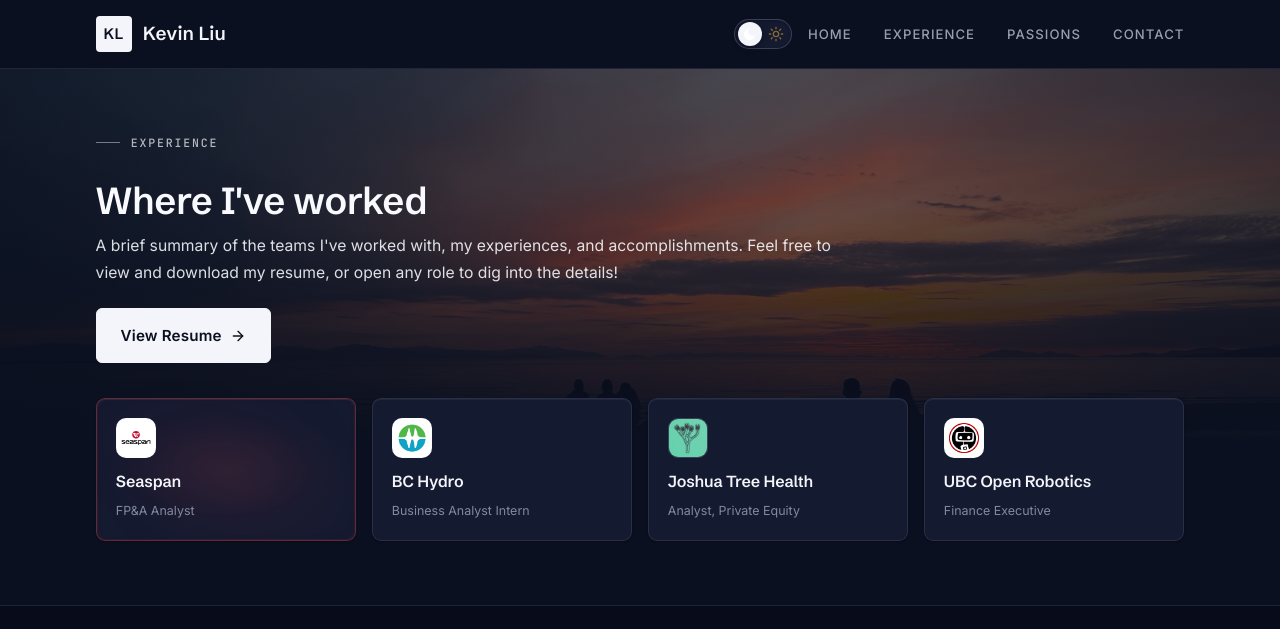
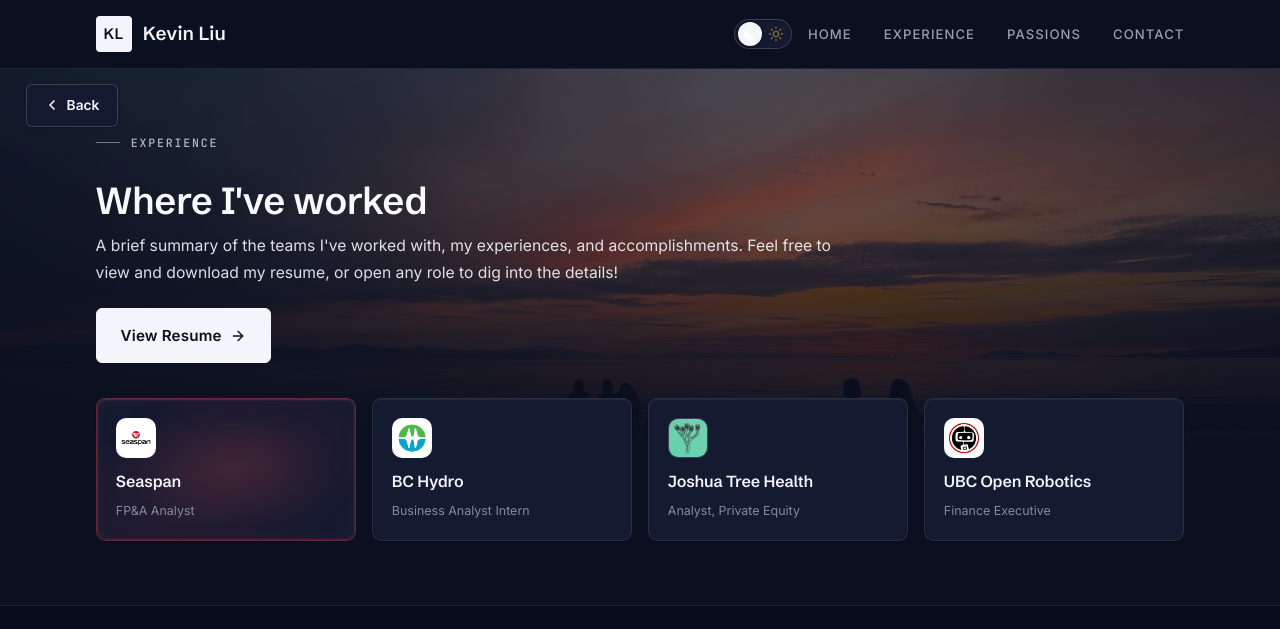
Before and after one commit to kev2k04/kev2k04.github.io, a Jekyll site: the page built from experience.html, in a window 1280 px wide. Shown: the top 629 px of the page. Built offline with Jekyll 4.4.1, drawn with Linux system fonts in a browser that asks for light colours.

Commit message:
Experience: restore the Back button (it already hides while a job panel is open)
Co-Authored-By: Claude Opus 4.8 <noreply@anthropic.com>

```diff
--- a/experience.html
+++ b/experience.html
@@ -5,6 +5,11 @@ permalink: /experience/
 ---
 
 {%- assign experiences = site.data.experiences -%}
+
+<a class="back-btn" href="{{ '/' | relative_url }}" aria-label="Back to home" data-scroll-fade>
+  <svg xmlns="http://www.w3.org/2000/svg" width="16" height="16" viewBox="0 0 24 24" fill="none" stroke="currentColor" stroke-width="2.5" stroke-linecap="round" stroke-linejoin="round" aria-hidden="true"><polyline points="15 18 9 12 15 6"/></svg>
+  Back
+</a>
 
 <section class="exp">
   <div class="container">
```
